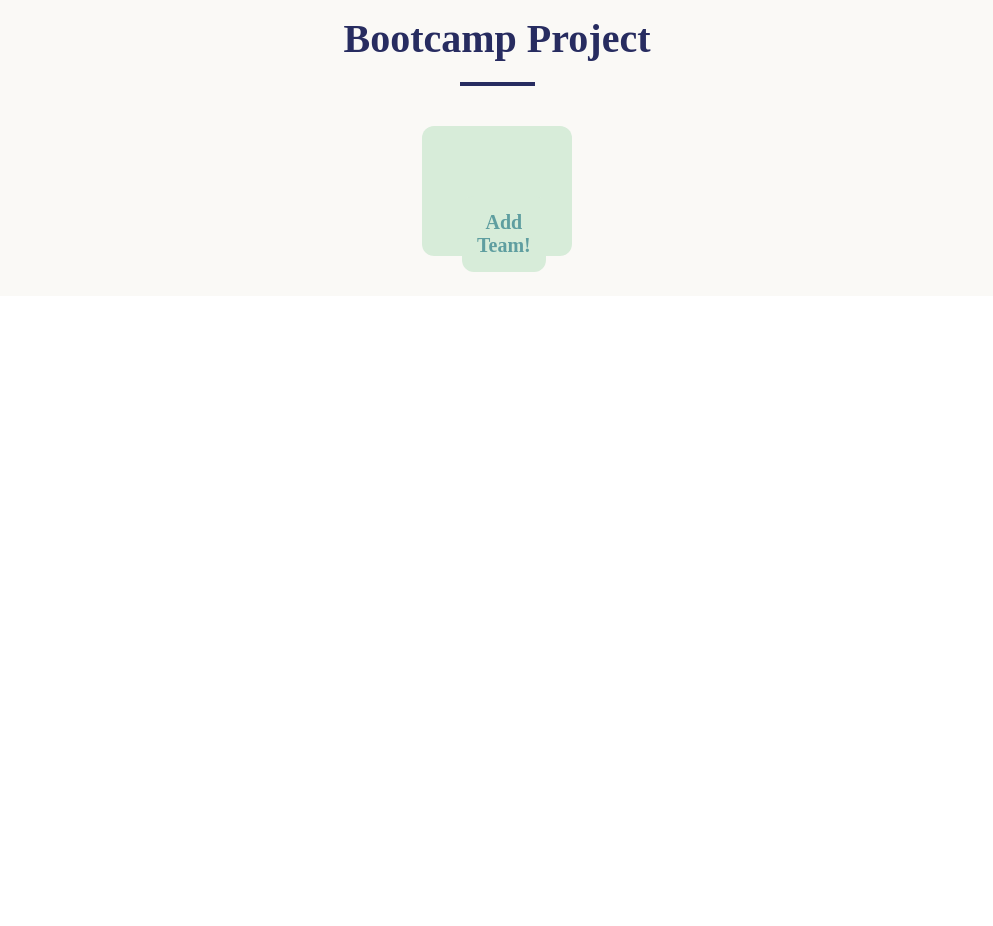
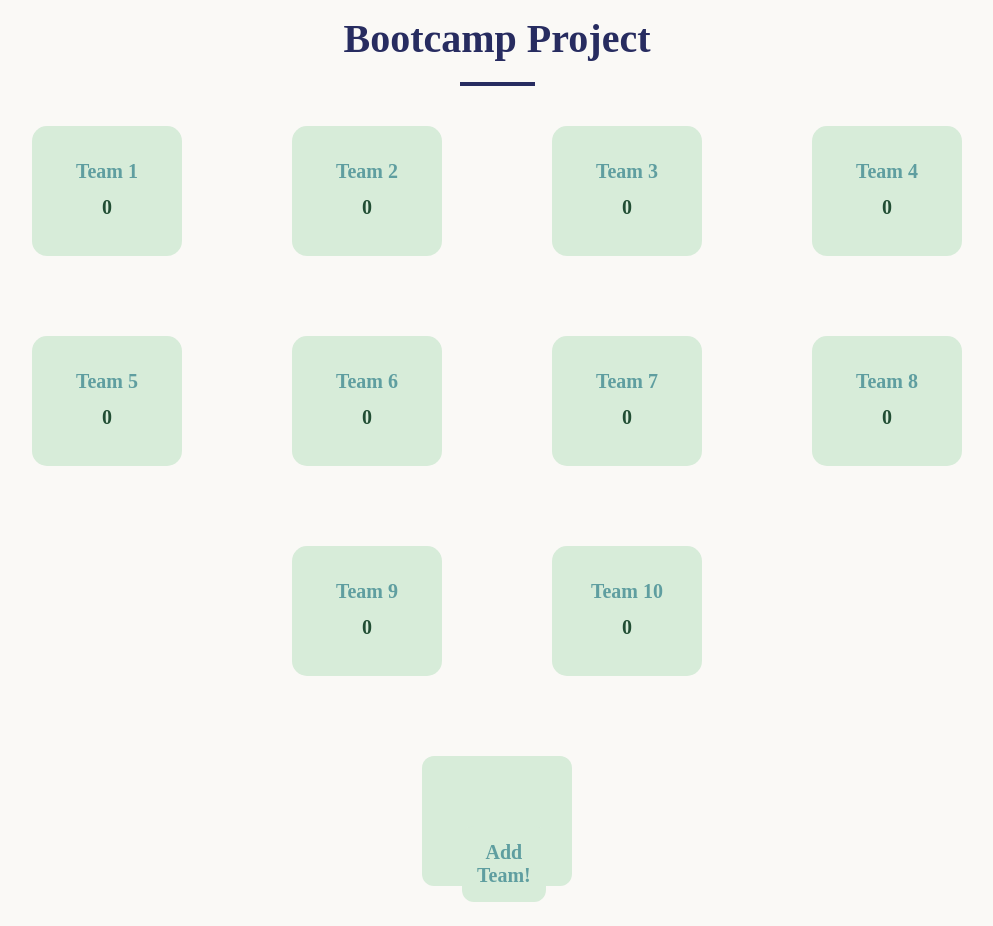
Before and after one commit to erik-vm/team-score-tracker, a React (Create React App) app: page / in a window 1280 px wide. Shown: the whole page, without its empty margins (143-1136 px from the left). Before the commit the page ends 800 px from the top, so only its background shows below. Built offline with nearby package versions, Linux system fonts and the light colour scheme.

Commit message:
-Just restored the teams variable cz it looks ugly

```diff
--- a/src/components/Teams.js
+++ b/src/components/Teams.js
@@ -9,8 +9,7 @@ import { Box } from '@mui/system';
 
 export default function Teams() {
     //teams state that holds the 10 teams initially
-    const [teams, setTeams] = useState([])
-
+    const [teams, setTeams] = useState(populateTeams)
 
     //Adds a new team and updates the teams state
     const handleClick = () => {
```
